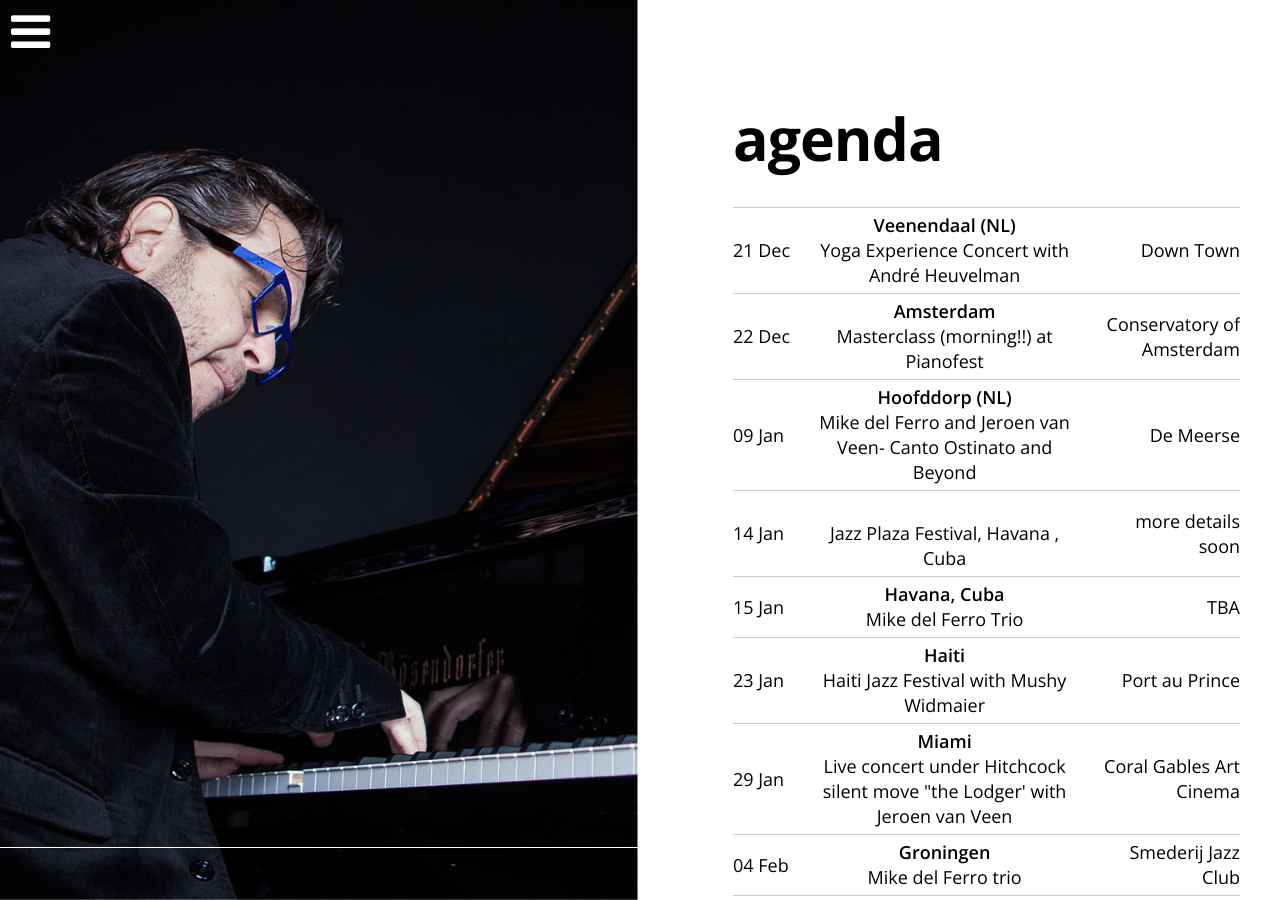
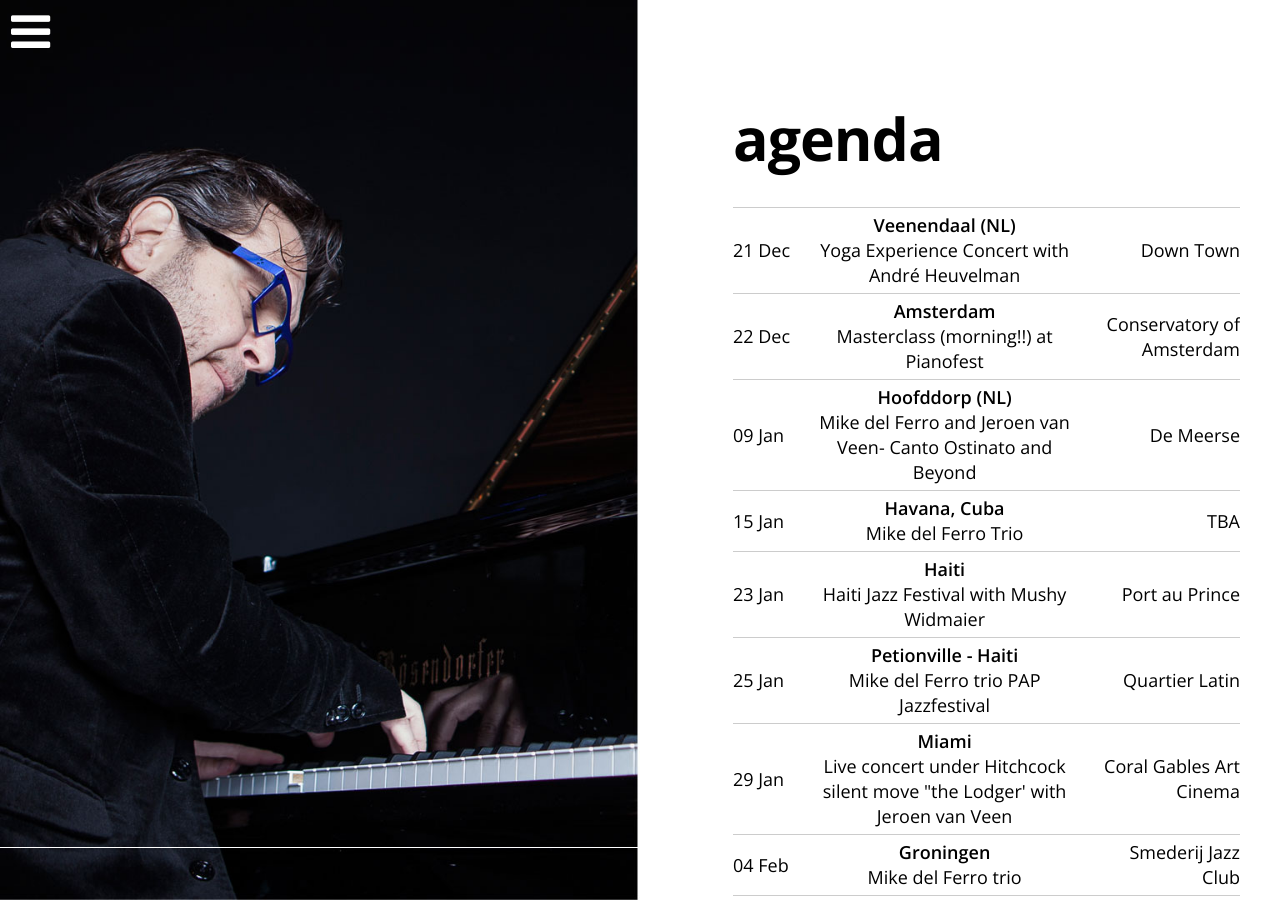
Before and after one commit to mikedelferro/website, a Jekyll site: the page built from agenda.html, in a window 1280 px wide and 900 px high. Built offline with Jekyll 4.4.1, drawn with Linux system fonts in a browser that asks for light colours; nearby versions of some CDN libraries.

Commit message:
Updated '_data/gigs.yml' via CloudCannon

```diff
--- a/_data/gigs.yml
+++ b/_data/gigs.yml
@@ -65,11 +65,11 @@ items:
     location: Jazz Center (KZN University)
     venue: Durban (South Africa)
     url: 'https://www.facebook.com/UKZNJazzcentre/'
-  - title: 'Jazz Plaza Festival, Havana , Cuba'
-    date: 2020-01-14 15:00:00
-    location: more details soon
-    venue:
-    url: 'http://festivaljazzplaza.com/en/'
+  - title: Mike del Ferro trio PAP Jazzfestival
+    date: 2020-01-25 22:00:00
+    location: Quartier Latin
+    venue: Petionville - Haiti
+    url: www.papjazzhaiti.org
   - title: Yoga Experience Concert with André Heuvelman
     date: 2019-12-21 18:00:00
     location: Down Town
```
